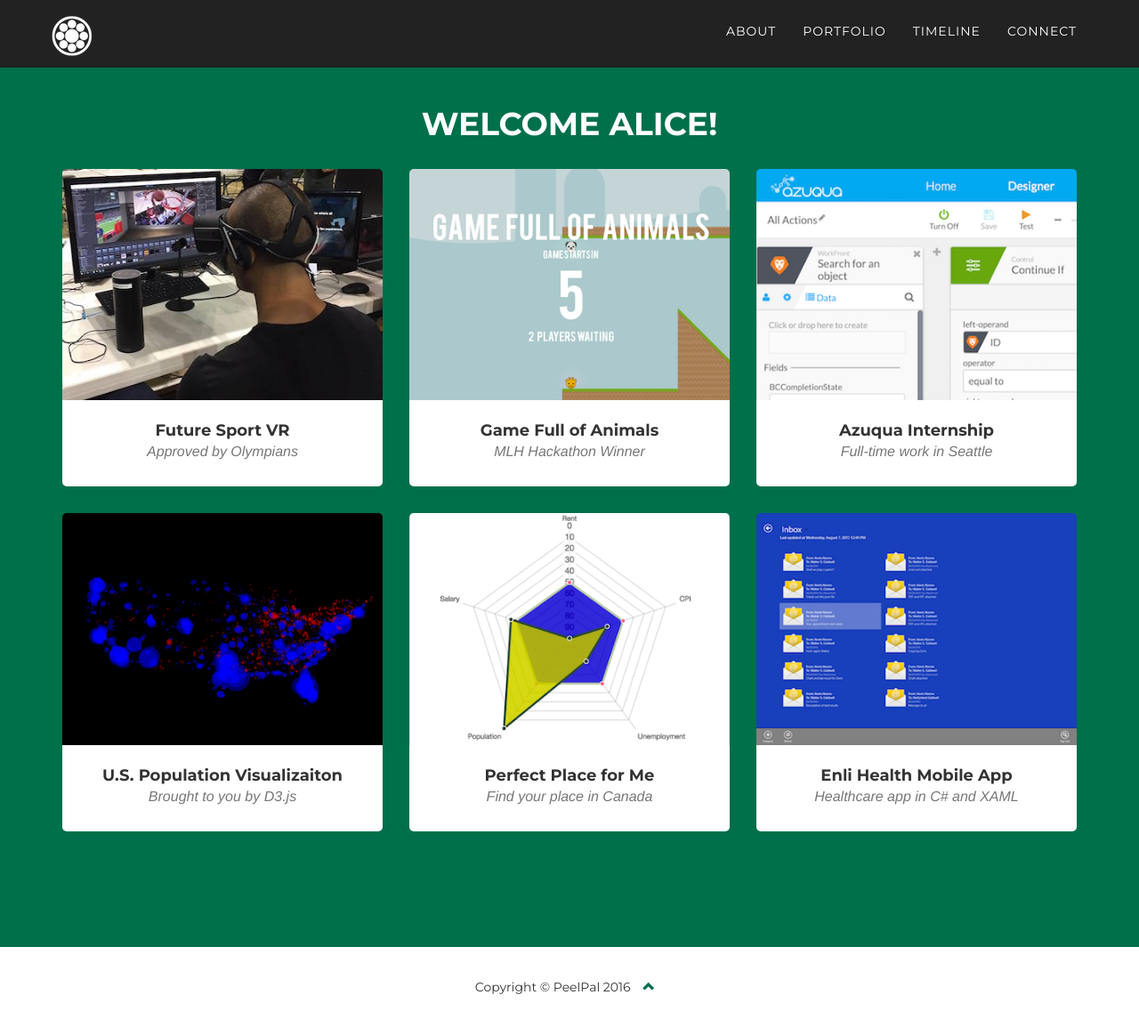
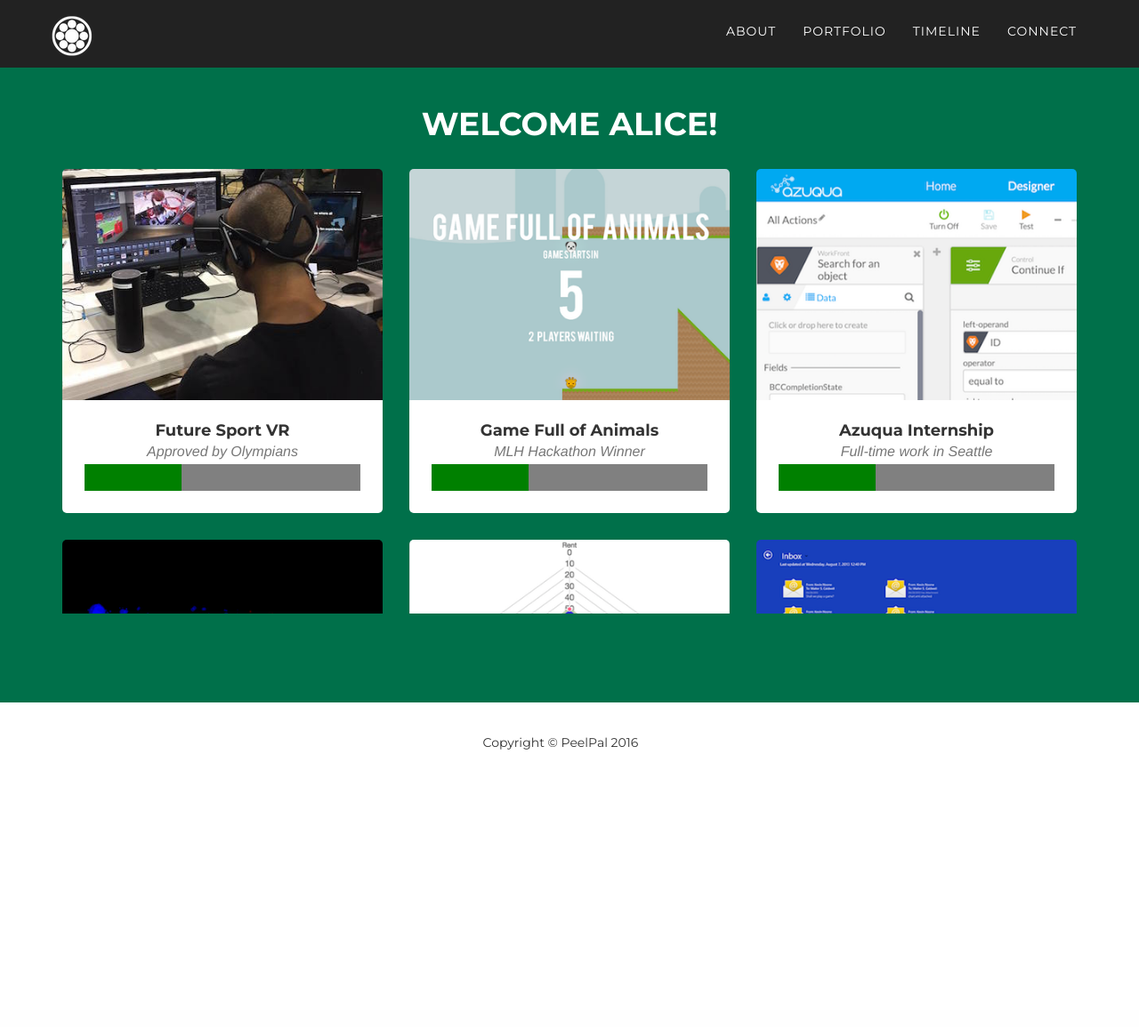
Before and after one commit to edwardszczepanski/PeelPal, a PHP site: page /newFrontEnd/index.html in a window 1280 px wide. Shown: the whole page at 89% size. After the commit the page ends 843 px from the top, so only its background shows below. Run offline with PHP 8.4, Linux system fonts and the light colour scheme; some libraries are stand-ins or nearby versions; some web fonts are replaced.

Commit message:
Scrolling added and progress bars added

```diff
--- a/newFrontEnd/css/szczepanski.css
+++ b/newFrontEnd/css/szczepanski.css
@@ -4,3 +4,12 @@
   text-transform: none;
   color: white; text-shadow: black 2px 2px 8px !important;
 }
+#myProgress {
+    width: 100%;
+    background-color: grey;
+}
+#myBar {
+    width: 35%;
+    height: 30px;
+    background-color: green;
+}
--- a/newFrontEnd/index.html
+++ b/newFrontEnd/index.html
@@ -78,12 +78,12 @@
 
     <!-- Portfolio Grid Section -->
     <section id="portfolio" class="bg-light-gray">
-        <div class="container">
             <div class="row">
                 <div class="col-lg-12 text-center" style="padding-bottom:20px">
                     <h1 style="color: white" class="section-heading">Welcome Alice!</h1>
                 </div>
             </div>
+        <div class="container" style="overflow-y: scroll; height:500px;">
 
             <div class="row">
               <div class="col-md-4 col-sm-6 portfolio-item">
@@ -98,6 +98,9 @@
                   <div class="portfolio-caption">
                       <h4>Future Sport VR</h4>
                       <p class="text-muted">Approved by Olympians</p>
+                      <div id="myProgress">
+                        <div id="myBar"></div>
+                      </div>
                   </div>
               </div>
                 <div class="col-md-4 col-sm-6 portfolio-item">
@@ -112,6 +115,9 @@
                     <div class="portfolio-caption">
                         <h4>Game Full of Animals</h4>
                         <p class="text-muted">MLH Hackathon Winner</p>
+                      <div id="myProgress">
+                        <div id="myBar"></div>
+                      </div>
                     </div>
                 </div>
                 <div class="col-md-4 col-sm-6 portfolio-item">
@@ -126,6 +132,9 @@
                     <div class="portfolio-caption">
                         <h4>Azuqua Internship</h4>
                         <p class="text-muted">Full-time work in Seattle</p>
+                      <div id="myProgress">
+                        <div id="myBar"></div>
+                      </div>
                     </div>
                 </div>
 
@@ -141,6 +150,9 @@
                     <div class="portfolio-caption">
                         <h4>U.S. Population Visualizaiton</h4>
                         <p class="text-muted">Brought to you by D3.js</p>
+                      <div id="myProgress">
+                        <div id="myBar"></div>
+                      </div>
                     </div>
                 </div>
 
@@ -156,6 +168,9 @@
                     <div class="portfolio-caption">
                         <h4>Perfect Place for Me</h4>
                         <p class="text-muted">Find your place in Canada</p>
+                      <div id="myProgress">
+                        <div id="myBar"></div>
+                      </div>
                     </div>
                 </div>
 
@@ -171,6 +186,9 @@
                     <div class="portfolio-caption">
                         <h4>Enli Health Mobile App</h4>
                         <p class="text-muted">Healthcare app in C# and XAML</p>
+                      <div id="myProgress">
+                        <div id="myBar"></div>
+                      </div>
                     </div>
                 </div>
             </div>
@@ -183,7 +201,6 @@
                 <div class="col-md-12">
                     <span class="copyright">Copyright &copy; PeelPal 2016</span>
                     <a href="#page-top" title="To Top" class="page-scroll" style="padding:10px">
-                        <span class="glyphicon glyphicon-chevron-up"></span>
                     </a>
                 </div>
             </div>
```
